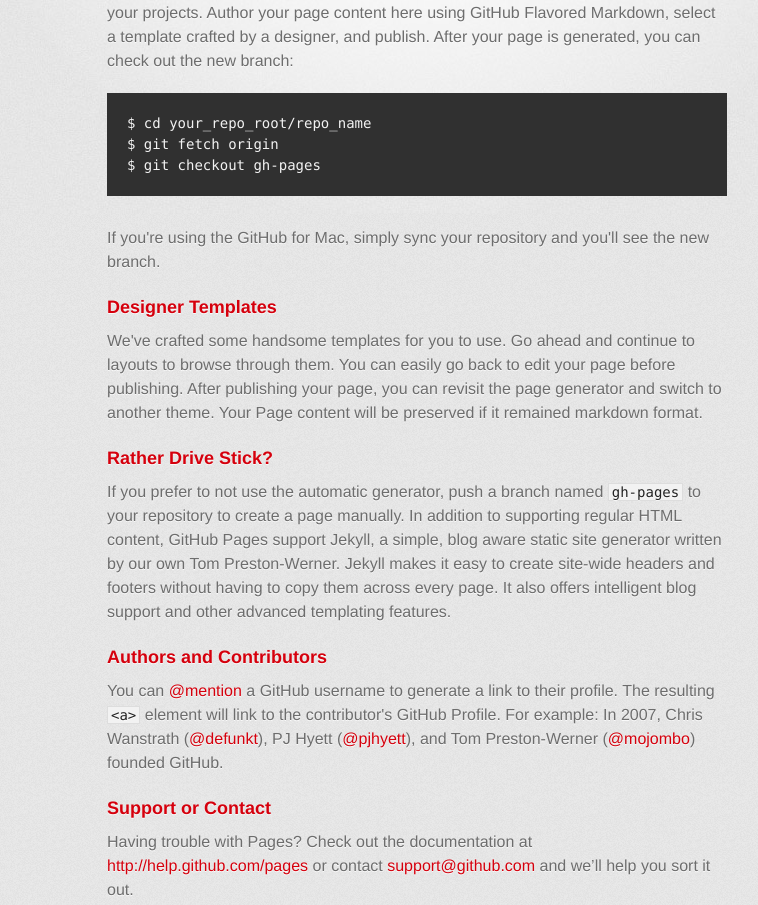
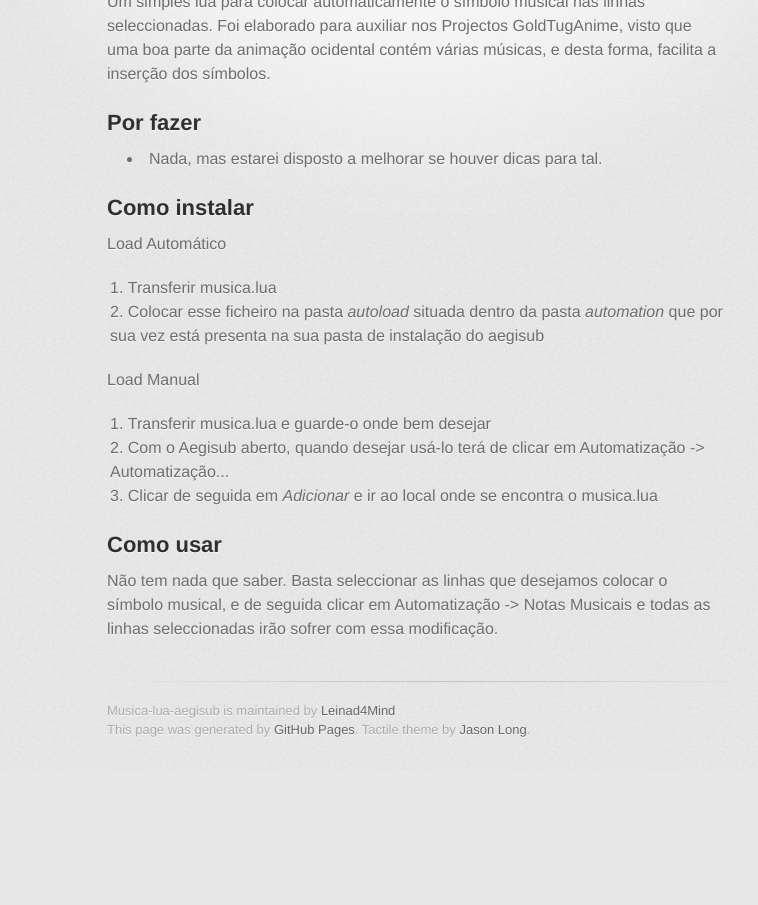
Before and after one commit to Leinad4Mind/Musica-Lua-Aegisub, a plain HTML site: page index.html in a window 1280 px wide. Shown: the part 360-1265 px from the top of the page, without its empty margins (223-981 px from the left). After the commit the page ends 1130 px from the top, so only its background shows below. Drawn offline with Linux system fonts and the light colour scheme; a web font is replaced by a local one.

```diff
--- a/index.html
+++ b/index.html
@@ -31,37 +31,37 @@
         <hr>
 
         <section id="main_content">
-          <h3>
-<a name="welcome-to-github-pages" class="anchor" href="#welcome-to-github-pages"><span class="octicon octicon-link"></span></a>Welcome to GitHub Pages.</h3>
+          <h1>
+<a name="m%C3%BAsica-lua-aegisub" class="anchor" href="#m%C3%BAsica-lua-aegisub"><span class="octicon octicon-link"></span></a>Música-Lua-Aegisub</h1>
 
-<p>This automatic page generator is the easiest way to create beautiful pages for all of your projects. Author your page content here using GitHub Flavored Markdown, select a template crafted by a designer, and publish. After your page is generated, you can check out the new branch:</p>
+<p>Um simples lua para colocar automaticamente o símbolo musical nas linhas seleccionadas.
+Foi elaborado para auxiliar nos Projectos GoldTugAnime, visto que uma boa parte da animação ocidental
+contém várias músicas, e desta forma, facilita a inserção dos símbolos.</p>
 
-<pre><code>$ cd your_repo_root/repo_name
-$ git fetch origin
-$ git checkout gh-pages
-</code></pre>
+<h2>
+<a name="por-fazer" class="anchor" href="#por-fazer"><span class="octicon octicon-link"></span></a>Por fazer</h2>
 
-<p>If you're using the GitHub for Mac, simply sync your repository and you'll see the new branch.</p>
+<ul>
+<li>Nada, mas estarei disposto a melhorar se houver dicas para tal.</li>
+</ul><h2>
+<a name="como-instalar" class="anchor" href="#como-instalar"><span class="octicon octicon-link"></span></a>Como instalar</h2>
 
-<h3>
-<a name="designer-templates" class="anchor" href="#designer-templates"><span class="octicon octicon-link"></span></a>Designer Templates</h3>
+<p>Load Automático</p>
 
-<p>We've crafted some handsome templates for you to use. Go ahead and continue to layouts to browse through them. You can easily go back to edit your page before publishing. After publishing your page, you can revisit the page generator and switch to another theme. Your Page content will be preserved if it remained markdown format.</p>
+<ol>
+<li>Transferir musica.lua</li>
+<li>Colocar esse ficheiro na pasta <em>autoload</em> situada dentro da pasta <em>automation</em> que por sua vez está presenta na sua pasta de instalação do aegisub</li>
+</ol><p>Load Manual</p>
 
-<h3>
-<a name="rather-drive-stick" class="anchor" href="#rather-drive-stick"><span class="octicon octicon-link"></span></a>Rather Drive Stick?</h3>
+<ol>
+<li>Transferir musica.lua e guarde-o onde bem desejar</li>
+<li>Com o Aegisub aberto, quando desejar usá-lo terá de clicar em Automatização -&gt; Automatização...</li>
+<li>Clicar de seguida em <em>Adicionar</em> e ir ao local onde se encontra o musica.lua</li>
+</ol><h2>
+<a name="como-usar" class="anchor" href="#como-usar"><span class="octicon octicon-link"></span></a>Como usar</h2>
 
-<p>If you prefer to not use the automatic generator, push a branch named <code>gh-pages</code> to your repository to create a page manually. In addition to supporting regular HTML content, GitHub Pages support Jekyll, a simple, blog aware static site generator written by our own Tom Preston-Werner. Jekyll makes it easy to create site-wide headers and footers without having to copy them across every page. It also offers intelligent blog support and other advanced templating features.</p>
-
-<h3>
-<a name="authors-and-contributors" class="anchor" href="#authors-and-contributors"><span class="octicon octicon-link"></span></a>Authors and Contributors</h3>
-
-<p>You can <a href="https://github.com/blog/821" class="user-mention">@mention</a> a GitHub username to generate a link to their profile. The resulting <code>&lt;a&gt;</code> element will link to the contributor's GitHub Profile. For example: In 2007, Chris Wanstrath (<a href="https://github.com/defunkt" class="user-mention">@defunkt</a>), PJ Hyett (<a href="https://github.com/pjhyett" class="user-mention">@pjhyett</a>), and Tom Preston-Werner (<a href="https://github.com/mojombo" class="user-mention">@mojombo</a>) founded GitHub.</p>
-
-<h3>
-<a name="support-or-contact" class="anchor" href="#support-or-contact"><span class="octicon octicon-link"></span></a>Support or Contact</h3>
-
-<p>Having trouble with Pages? Check out the documentation at <a href="http://help.github.com/pages">http://help.github.com/pages</a> or contact <a href="mailto:support@github.com">support@github.com</a> and we’ll help you sort it out.</p>
+<p>Não tem nada que saber. Basta seleccionar as linhas que desejamos colocar o símbolo musical, e de seguida clicar em Automatização -&gt; Notas Musicais
+e todas as linhas seleccionadas irão sofrer com essa modificação.</p>
         </section>
 
         <footer>
```
Also changed, not shown: params.json (+1 -1 lines).
